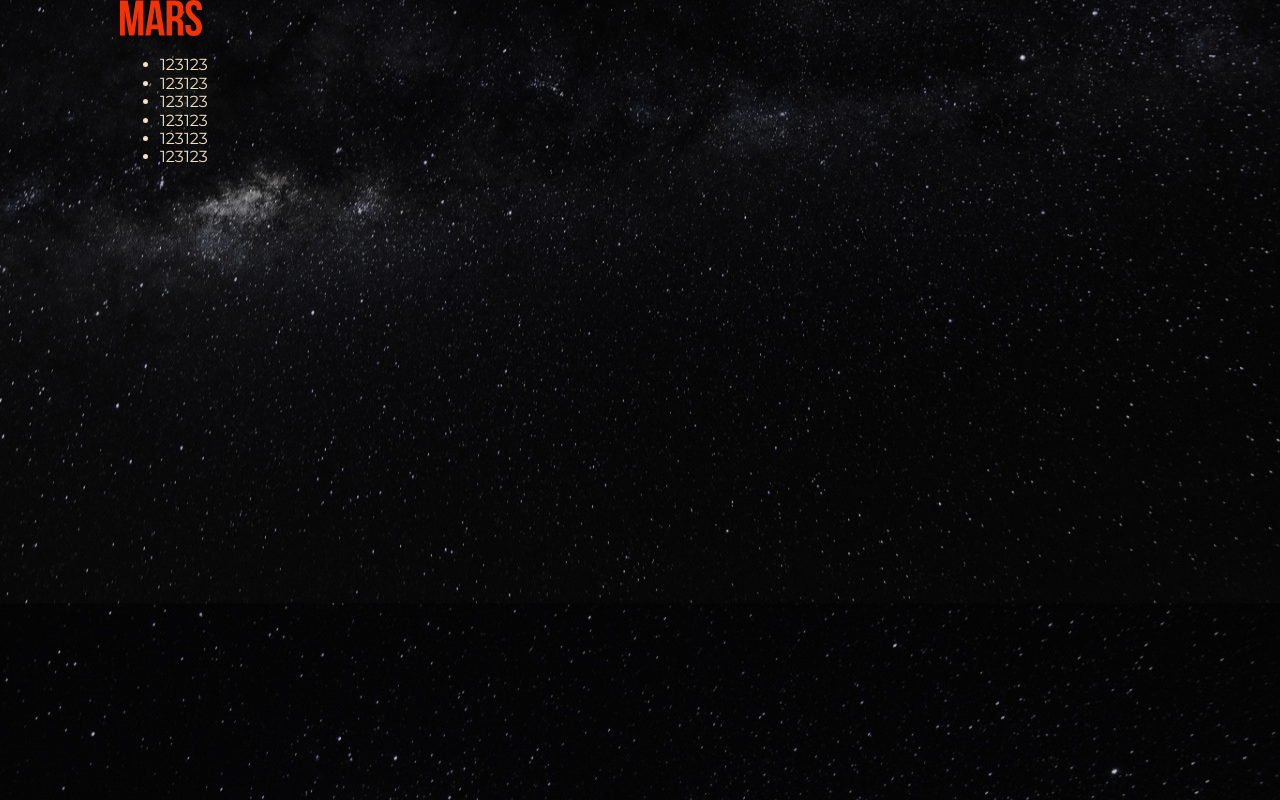
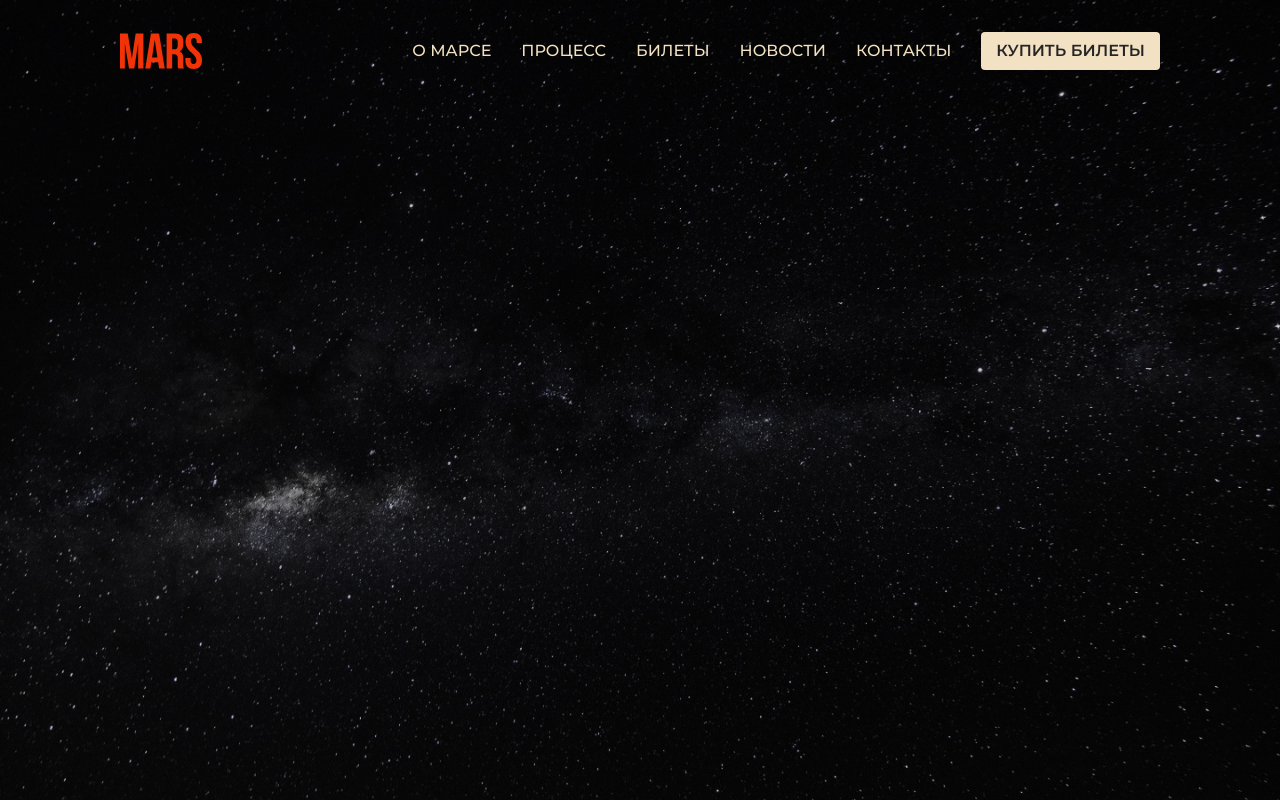
Before and after one commit to dzoric1/mars, a website built with webpack: page src/index.html in a window 1280 px wide. Built offline with nearby package versions, Linux system fonts and the light colour scheme.

Commit message:
realized header

```diff
--- a/src/index.css
+++ b/src/index.css
@@ -1,5 +1,7 @@
 @import url("./assets/normalize.css");
 @import url("./assets/fonts/fonts.css");
 @import url("./styles/variables.css");
+@import url("./styles/mix.css");
 @import url("./styles/root.css");
 @import url("./styles/page.css");
+@import url("./styles/header.css");
--- a/src/index.html
+++ b/src/index.html
@@ -13,16 +13,29 @@
     <header class="header">
       <img class="header__logo" src="<%=require('./assets/images/logo.svg')%>" alt="Логотип">
       <nav class="header__nav">
-        <ul class="header__nav-list">
-          <li class="header__nav-list-item">123123</li>
-          <li class="header__nav-list-item">123123</li>
-          <li class="header__nav-list-item">123123</li>
-          <li class="header__nav-list-item">123123</li>
-          <li class="header__nav-list-item">123123</li>
-          <li class="header__nav-list-item">123123</li>
+        <ul class="header__nav-list list-reset">
+          <li>
+            <a class="header__nav-link" href="#">О марсе</a>
+          </li>
+          <li>
+            <a class="header__nav-link" href="#">Процесс</a>
+          </li>
+          <li>
+            <a class="header__nav-link" href="#">Билеты</a>
+          </li>
+          <li>
+            <a class="header__nav-link" href="#">Новости</a>
+          </li>
+          <li>
+            <a class="header__nav-link" href="#">Контакты</a>
+          </li>
+          <li>
+            <button class="header__nav-button button-reset" type="button">Купить билеты</button>
+          </li>
         </ul>
       </nav>
     </header>
+    <main class="main"></main>
   </div>
 </body>
 
--- /dev/null
+++ b/src/styles/header.css
@@ -0,0 +1,47 @@
+.header {
+  display: flex;
+  justify-content: space-between;
+  align-items: center;
+  padding-top: 32px;
+}
+
+.header__logo {
+  width: 82px;
+  object-fit: cover;
+}
+
+.header__nav-list {
+  display: flex;
+  align-items: center;
+  gap: 30px;
+}
+
+.header__nav-link {
+  text-decoration: none;
+  color: var(--sand-color);
+  font-size: 16px;
+  font-weight: 500;
+  text-transform: uppercase;
+  transition: color 0.2s ease-in-out;
+}
+
+.header__nav-link:hover {
+  color: var(--red-color);
+}
+
+.header__nav-button {
+  color: var(--black-color);
+  background-color: var(--sand-color);
+  padding: 10px 15px;
+  border-radius: 4px;
+  cursor: pointer;
+  font-size: 16px;
+  font-weight: 600;
+  text-transform: uppercase;
+  transition: color 0.2s ease-in-out, background-color 0.2s ease-in-out;
+}
+
+.header__nav-button:hover {
+  color: var(--sand-color);
+  background-color: var(--red-color);
+}
--- /dev/null
+++ b/src/styles/mix.css
@@ -0,0 +1,12 @@
+.list-reset {
+  list-style: none;
+  padding: 0;
+  margin: 0;
+}
+
+.button-reset {
+  margin: 0;
+  padding: 0;
+  border: none;
+  box-sizing: border-box;
+}
--- a/src/styles/page.css
+++ b/src/styles/page.css
@@ -5,4 +5,5 @@
   font-family: "Montserrat", Arial, sans-serif;
   box-sizing: border-box;
   padding: 0 120px;
+  min-height: 100%;
 }
--- a/src/styles/root.css
+++ b/src/styles/root.css
@@ -5,6 +5,11 @@
   -moz-text-size-adjust: 100%;
   -webkit-font-smoothing: antialiased;
   -moz-osx-font-smoothing: grayscale;
-  background: url("../assets/images/background.jpg") center;
+  background: url("../assets/images/background.jpg") center center / cover no-repeat;
   color: var(--sand-color);
 }
+
+html,
+body {
+  height: 100%;
+}
```
